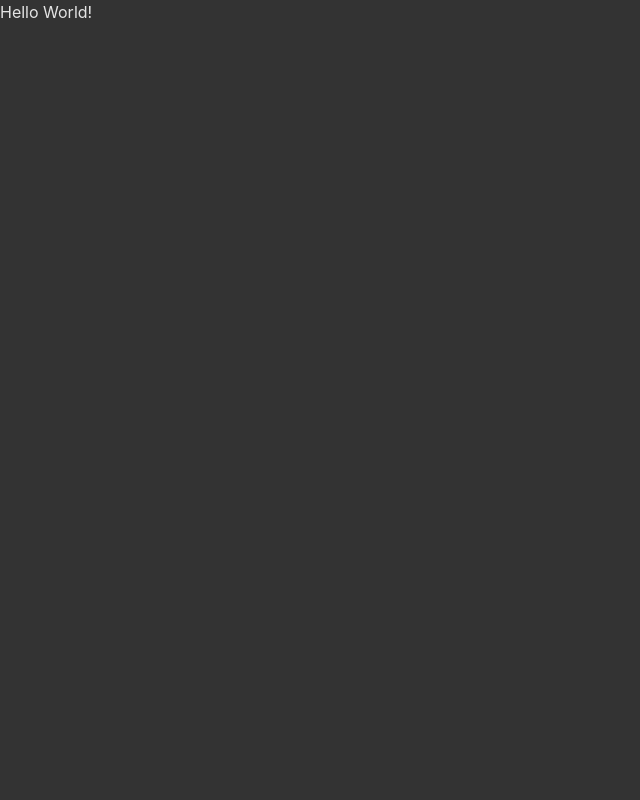
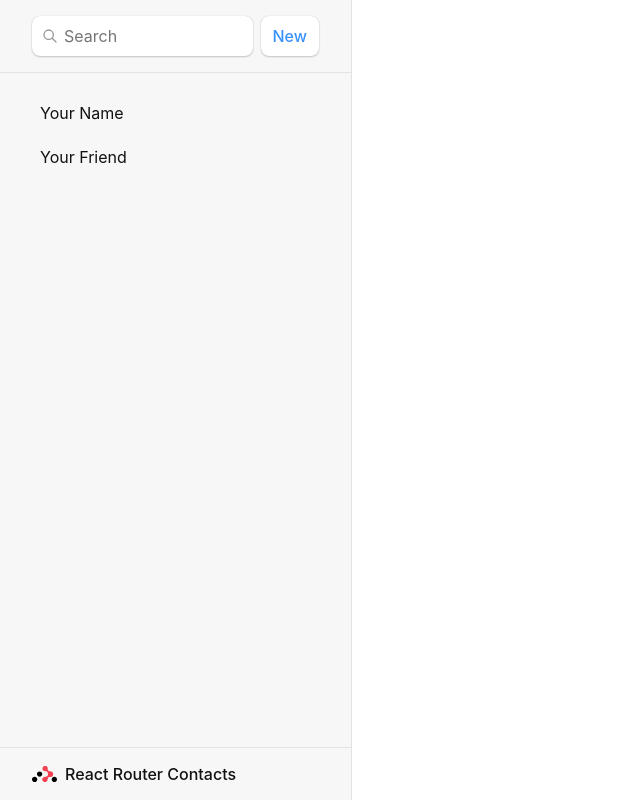
Before and after one commit to AnuragYadav404/blog_consumers_frontend, a React (Vite) app: page / in a window 1280 px wide. Shown: the whole page, without its empty margins (0-640 px from the left). Built offline with nearby package versions, Linux system fonts and the light colour scheme.

Commit message:
Implements ./src/routes/root.jsx and updates main.jsx and index.css
index.css now contains exact data from tut's provided css.
creates a dir /routes under ./src/
adds root.jsx and polyfills it with data from tut
updates main.jsx to render <Root /> from ./src/routes/root
for the "/" (root) path

```diff
--- a/src/index.css
+++ b/src/index.css
@@ -1,18 +1,3 @@
-:root {
-  font-family: Inter, system-ui, Avenir, Helvetica, Arial, sans-serif;
-  line-height: 1.5;
-  font-weight: 400;
-
-  color-scheme: dark light;
-  color: rgba(255, 255, 255, 0.87);
-  background-color: #333;
-
-  font-synthesis: none;
-  text-rendering: optimizeLegibility;
-  -webkit-font-smoothing: antialiased;
-  -moz-osx-font-smoothing: grayscale;
-  -webkit-text-size-adjust: 100%;
-}
 html {
   box-sizing: border-box;
 }
@@ -40,7 +25,7 @@
   height: 100%;
   margin: 0;
   line-height: 1.5;
-  color: rgba(255, 255, 255, 0.87);
+  color: #121212;
 }
 textarea,
 input,
--- a/src/main.jsx
+++ b/src/main.jsx
@@ -3,12 +3,12 @@
 import "./index.css";
 // importing routers setup func from react-router-dom
 import { createBrowserRouter, RouterProvider } from "react-router-dom";
-
+import Root from "./routes/root";
 // build router
 const router = createBrowserRouter([
   {
     path: "/",
-    element: <div>Hello World!</div>,
+    element: <Root />,
   },
 ]);
 
--- /dev/null
+++ b/src/routes/root.jsx
@@ -0,0 +1,36 @@
+export default function Root() {
+  return (
+    <>
+      <div id="sidebar">
+        <h1>React Router Contacts</h1>
+        <div>
+          <form id="search-form" role="search">
+            <input
+              id="q"
+              aria-label="Search contacts"
+              placeholder="Search"
+              type="search"
+              name="q"
+            />
+            <div id="search-spinner" aria-hidden hidden={true} />
+            <div className="sr-only" aria-live="polite"></div>
+          </form>
+          <form method="post">
+            <button type="submit">New</button>
+          </form>
+        </div>
+        <nav>
+          <ul>
+            <li>
+              <a href={`/contacts/1`}>Your Name</a>
+            </li>
+            <li>
+              <a href={`/contacts/2`}>Your Friend</a>
+            </li>
+          </ul>
+        </nav>
+      </div>
+      <div id="detail"></div>
+    </>
+  );
+}
```
